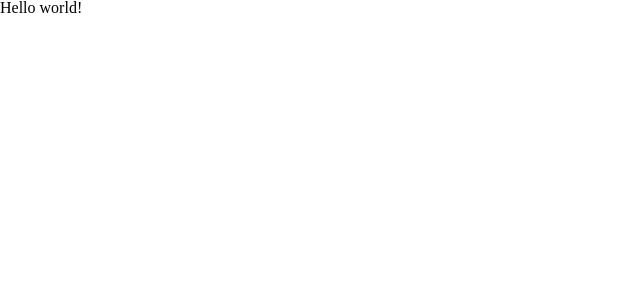
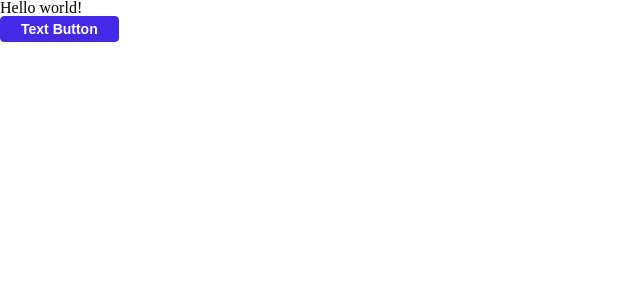
Before and after one commit to KA-05-Motors-Shop/motor-shop-m6-t9-g05, a React (Vite) app: page / in a window 1280 px wide. Shown: the top 300 px of the page, without its empty margins (0-640 px from the left). Built offline with nearby package versions, Linux system fonts and the light colour scheme.

Commit message:
feat: button component, props and different sizes

```diff
--- a/src/App.tsx
+++ b/src/App.tsx
@@ -1,7 +1,10 @@
+import Button from "./components/Button";
+
 const App = () => {
   return (
     <div>
       <h1>Hello world!</h1>
+      <Button>Text Button</Button>
     </div>
   );
 };
--- /dev/null
+++ b/src/components/Button/index.tsx
@@ -0,0 +1,23 @@
+import { ReactNode } from "react";
+import theme from "../../styles/theme";
+import { ButtonContainer } from "./styles";
+
+interface ButtonProps {
+  children: ReactNode;
+  big?: boolean;
+  bgcolor?: string;
+  color?: string;
+}
+export const Button = ({
+  children,
+  big = false,
+  bgcolor = theme.colors.brand1,
+  color = theme.colors.whiteFixed,
+  ...rest
+}: ButtonProps) => (
+  <ButtonContainer big={big} bgcolor={bgcolor} color={color} {...rest}>
+    {children}
+  </ButtonContainer>
+);
+
+export default Button;
--- /dev/null
+++ b/src/components/Button/styles.ts
@@ -0,0 +1,42 @@
+import styled, { css } from "styled-components";
+
+interface ContainerProps {
+  big?: boolean;
+  bgcolor?: string;
+  color?: string;
+}
+
+export const ButtonContainer = styled.button<ContainerProps>`
+  display: flex;
+  flex-direction: row;
+  justify-content: center;
+  align-items: center;
+  background-color: ${({ bgcolor }) => bgcolor};
+  color: ${({ color }) => color};
+  border: 1.5px solid ${({ bgcolor }) => bgcolor};
+  border-radius: 4px;
+  /* padding: 12px 28px; */
+  ${({ big }) =>
+    big
+      ? css`
+          padding: 12px 28px;
+        `
+      : css`
+          padding: 12px 20px;
+        `}
+  /* font-size: 16px; */
+  ${({ big }) =>
+    big
+      ? css`
+          font-size: 16px;
+        `
+      : css`
+          font-size: 14px;
+        `}
+  font-weight: ${({ theme }) => theme.fonts.fontWeight600};
+  line-height: 0px;
+  gap: 10px;
+  :hover {
+    cursor: pointer;
+  }
+`;
```
